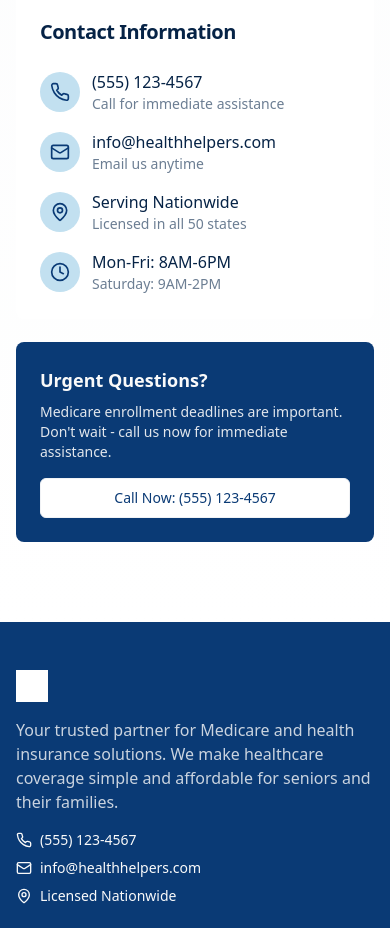
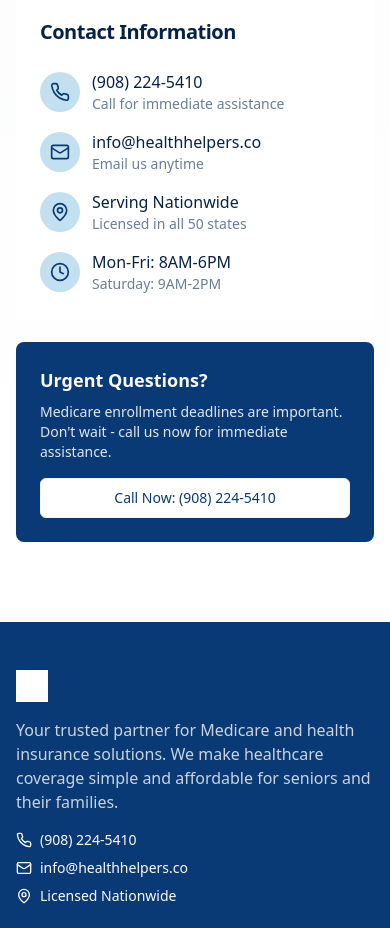
Before and after one commit to tylercalvert13/trinity-suppappt, a React (Vite) app: page / in a window 390 px wide. Shown: the part 6280-7208 px from the top of the page. Built offline with nearby package versions, Linux system fonts and the light colour scheme.

Commit message:
Update contact information
Update the phone number and email address on the website.

```diff
--- a/src/components/Contact.tsx
+++ b/src/components/Contact.tsx
@@ -76,7 +76,7 @@ const Contact = () => {
                     <Phone className="h-5 w-5 text-primary" />
                   </div>
                   <div>
-                    <div className="font-medium text-foreground">(555) 123-4567</div>
+                    <div className="font-medium text-foreground">(908) 224-5410</div>
                     <div className="text-sm text-muted-foreground">Call for immediate assistance</div>
                   </div>
                 </div>
@@ -85,7 +85,7 @@ const Contact = () => {
                     <Mail className="h-5 w-5 text-primary" />
                   </div>
                   <div>
-                    <div className="font-medium text-foreground">info@healthhelpers.com</div>
+                    <div className="font-medium text-foreground">info@healthhelpers.co</div>
                     <div className="text-sm text-muted-foreground">Email us anytime</div>
                   </div>
                 </div>
@@ -117,7 +117,7 @@ const Contact = () => {
                   Medicare enrollment deadlines are important. Don't wait - call us now for immediate assistance.
                 </p>
                 <Button variant="outline" className="w-full bg-background text-primary hover:bg-background/90">
-                  Call Now: (555) 123-4567
+                  Call Now: (908) 224-5410
                 </Button>
               </CardContent>
             </Card>
--- a/src/components/Footer.tsx
+++ b/src/components/Footer.tsx
@@ -21,11 +21,11 @@ const Footer = () => {
             <div className="space-y-2">
               <div className="flex items-center space-x-2 text-sm">
                 <Phone className="h-4 w-4" />
-                <span>(555) 123-4567</span>
+                <span>(908) 224-5410</span>
               </div>
               <div className="flex items-center space-x-2 text-sm">
                 <Mail className="h-4 w-4" />
-                <span>info@healthhelpers.com</span>
+                <span>info@healthhelpers.co</span>
               </div>
               <div className="flex items-center space-x-2 text-sm">
                 <MapPin className="h-4 w-4" />
--- a/src/components/Header.tsx
+++ b/src/components/Header.tsx
@@ -32,7 +32,7 @@ const Header = () => {
           <div className="flex items-center space-x-4">
             <div className="hidden sm:flex items-center space-x-2 text-sm text-muted-foreground">
               <Phone className="h-4 w-4" />
-              <span>(555) 123-4567</span>
+              <span>(908) 224-5410</span>
             </div>
             <Button variant="hero" size="sm">
               Get Quote
```
